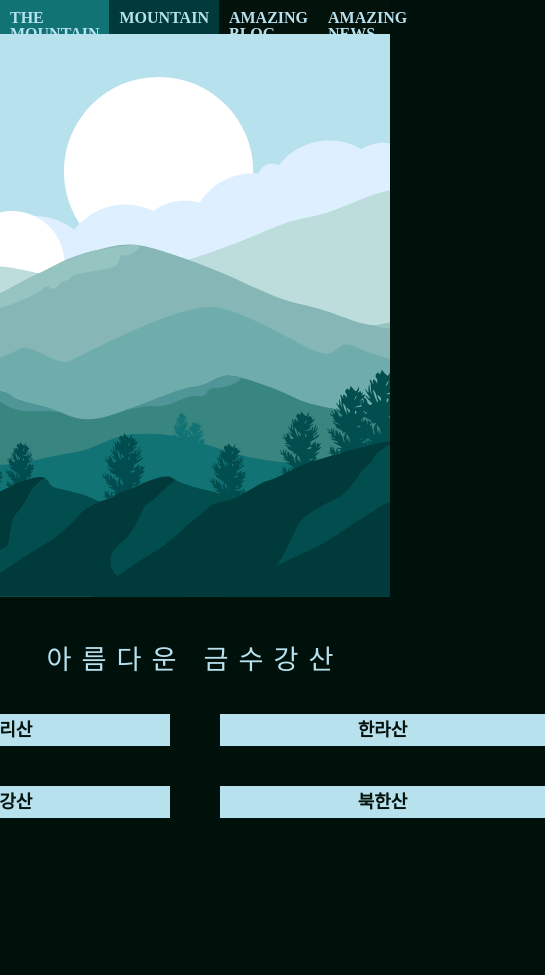
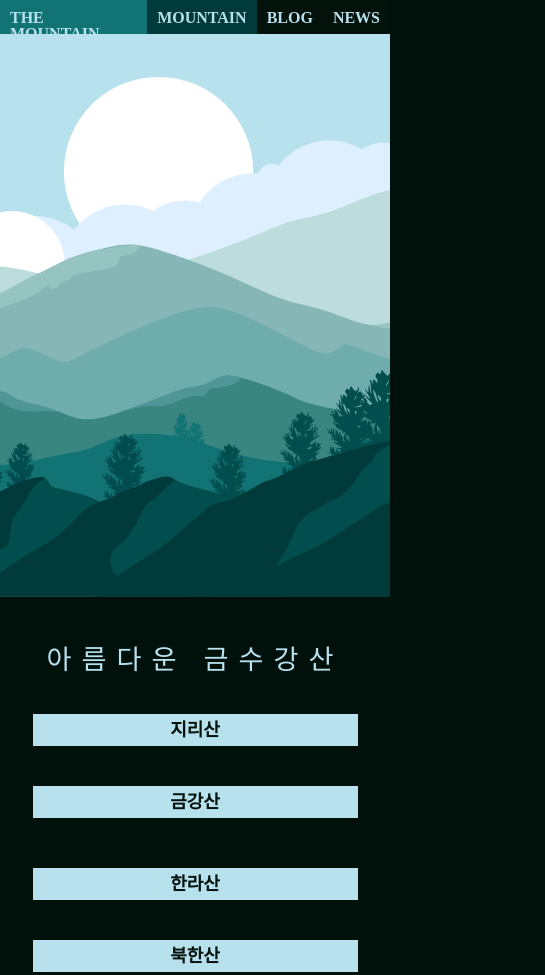
Before and after one commit to ljw1126/web-clone-coding, a plain HTML site: page Chpater3/index.html in a window 390 px wide. Shown: the top 975 px of the page, 545 px wide, since content can reach past the window. Drawn offline with Linux system fonts and the light colour scheme.

Commit message:
feat: 3-8 미디어 쿼리 활용한 반응형

```diff
--- a/Chpater3/index.css
+++ b/Chpater3/index.css
@@ -113,6 +113,12 @@ a {
 	letter-spacing: 10px;
 }
 
+
+@media(max-width: 680px) {
+	#mountain-tag-wrapper {
+		flex-direction: column;
+	}
+}
 /* 해당 그룹 전체 폰트 */
 #mountain-tag-wrapper {
 	font-size: 18px;
@@ -136,3 +142,16 @@ a {
 	justify-content: center;
 	align-items: center;
 }
+
+.short-text {
+	display: none;
+}
+
+@media(max-width: 680px) {
+	.short-text {
+		display : inline-block;
+	}
+	.long-text {
+		display: none;
+	}
+}
--- a/Chpater3/index.html
+++ b/Chpater3/index.html
@@ -12,8 +12,14 @@
     <a href="#document-title" class="button-in-header">THE MOUNTAIN</a>
     <div id="right-buttons">
       <a id="active-menu" class="button-in-header">MOUNTAIN</a>
-      <a class="button-in-header">AMAZING BLOG</a>
-      <a class="button-in-header">AMAZING NEWS</a>
+      <a class="button-in-header">
+        <span class="long-text">AMAZING BLOG</span>
+        <span class="short-text">BLOG</span>
+      </a>
+      <a class="button-in-header">
+        <span class="long-text">AMAZING NEWS</span>
+        <span class="short-text">NEWS</span>
+      </a>
     </div>
   </header>
   <div id="image-wrapper">
```
